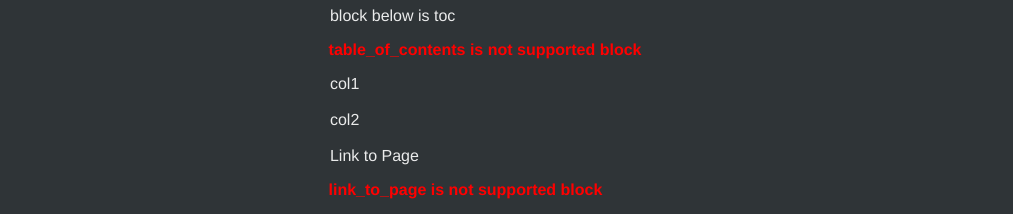
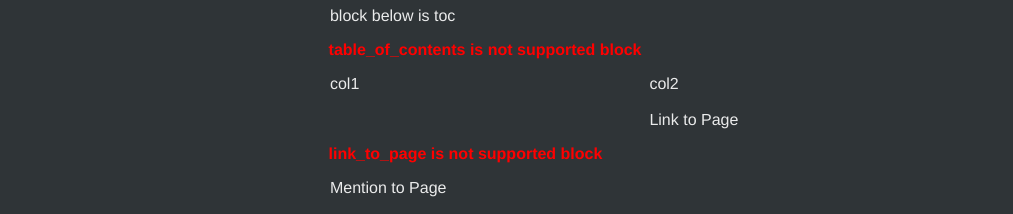
Before and after one commit to udus122/udlog, a Next.js app: page /design_sample in a window 1280 px wide. Shown: the part 3999-4213 px from the top of the page, without its empty margins (0-1013 px from the left). Built offline with nearby package versions, Linux system fonts and the light colour scheme.

Commit message:
feat: カラムレイアウトのスタイルを追加した

```diff
--- a/src/components/Notion/Block/Column.tsx
+++ b/src/components/Notion/Block/Column.tsx
@@ -5,6 +5,5 @@ export const Column: BlockComponent<ColumnBlockObjectResponse> = ({
   block,
   children,
 }) => {
-  const blockType = `notion-${block.type}`;
-  return <div className={`${blockType}`}>{children}</div>;
+  return <div className="notion_column">{children}</div>;
 };
--- a/src/components/Notion/Block/ColumnList.tsx
+++ b/src/components/Notion/Block/ColumnList.tsx
@@ -5,6 +5,5 @@ export const ColumnList: BlockComponent<ColumnListBlockObjectResponse> = ({
   block,
   children,
 }) => {
-  const blockType = `notion-${block.type}`;
-  return <div className={`${blockType} `}>{children}</div>;
+  return <div className="notion_column_list">{children}</div>;
 };
--- a/src/styles/globals.css
+++ b/src/styles/globals.css
@@ -39,7 +39,7 @@
 @layer components {
   .layout-article {
     display: grid;
-    grid-template-columns: 1fr minmax(auto, 70ch) 1fr;
+    grid-template-columns: 1fr minmax(auto, var(--article-max-width)) 1fr;
     column-gap: 1.5rem;
   }
 
--- a/src/styles/notion/block.css
+++ b/src/styles/notion/block.css
@@ -10,6 +10,7 @@
   display: flex;
   flex-direction: column;
   overflow-wrap: break-word;
+  word-break: break-all;
   white-space: pre-wrap;
 }
 
@@ -119,6 +120,18 @@
   padding-inline-start: var(--indent-size);
 }
 
+.notion_column_list {
+  max-width: 100%;
+  display: flex;
+  flex-wrap: wrap;
+  column-gap: var(--s0);
+}
+.notion_column_list > * {
+  flex-grow: 1;
+  flex-basis: calc((var(--article-max-width) - 100%) * 999);
+}
+.notion_column {}
+
 .notion_divider {
   border: 1px solid var(--color-border-default);
   width: 100%;
--- a/src/styles/variables.css
+++ b/src/styles/variables.css
@@ -24,4 +24,6 @@
   --heading4-size: calc(var(--heading-size) * 1);
   --heading5-size: calc(var(--heading-size) * 0.8125);
   --heading-weight: 600;
+
+  --article-max-width: 70ch;
 }
```
